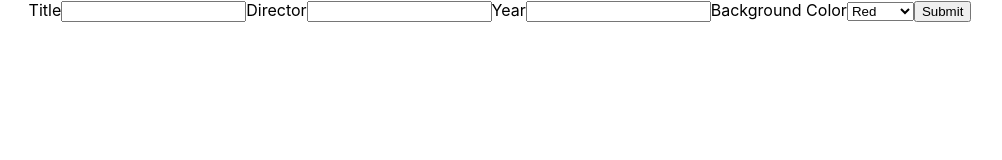
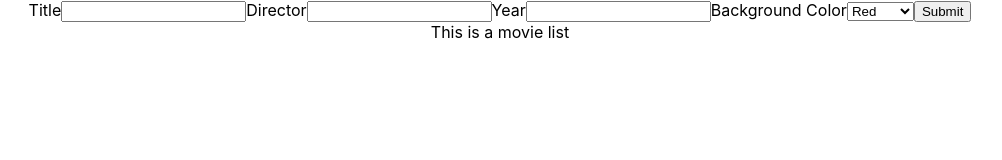
Before and after one commit to viccaruso/movie-list-maker-from-scratch, a React (Create React App) app: page / in a window 1280 px wide. Shown: the top 160 px of the page, without its empty margins (140-1142 px from the left). Built offline with nearby package versions, Linux system fonts and the light colour scheme.

Commit message:
set up skeleton for MovieList component

```diff
--- a/src/App.js
+++ b/src/App.js
@@ -1,6 +1,7 @@
 import { useState } from 'react';
 import './App.css';
 import MovieForm from './MovieForm/MovieForm';
+import MovieList from './MovieList/MovieList';
 
 function App() {
   const [allMovies, setAllMovies] = useState([]);
@@ -31,6 +32,7 @@ function App() {
         setMovieFormYear={setMovieFormYear}
         setMovieFormColor={setMovieFormColor}
         addMovie={addMovie} />
+      <MovieList movies={allMovies} />
     </div>
   );
 }
--- /dev/null
+++ b/src/MovieList/MovieList.js
@@ -0,0 +1,9 @@
+import React from 'react';
+
+export default function MovieList({ movies }) {
+  return (
+    <div className='movie-list'>
+      This is a movie list
+    </div>
+  );
+}
```
